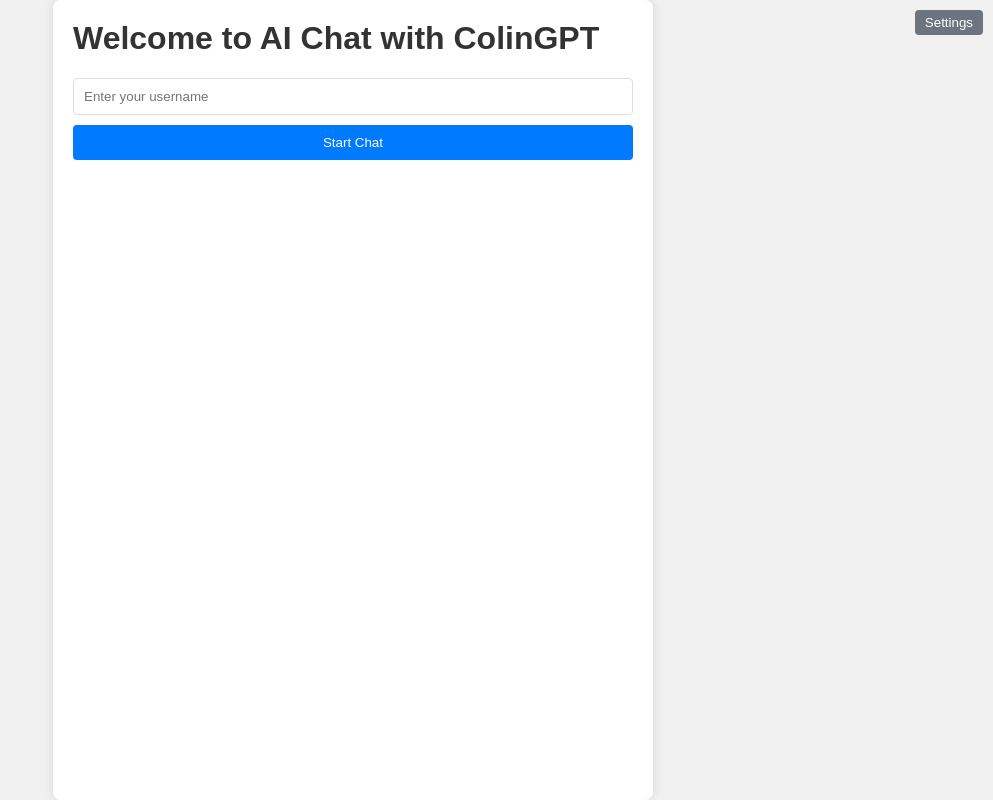
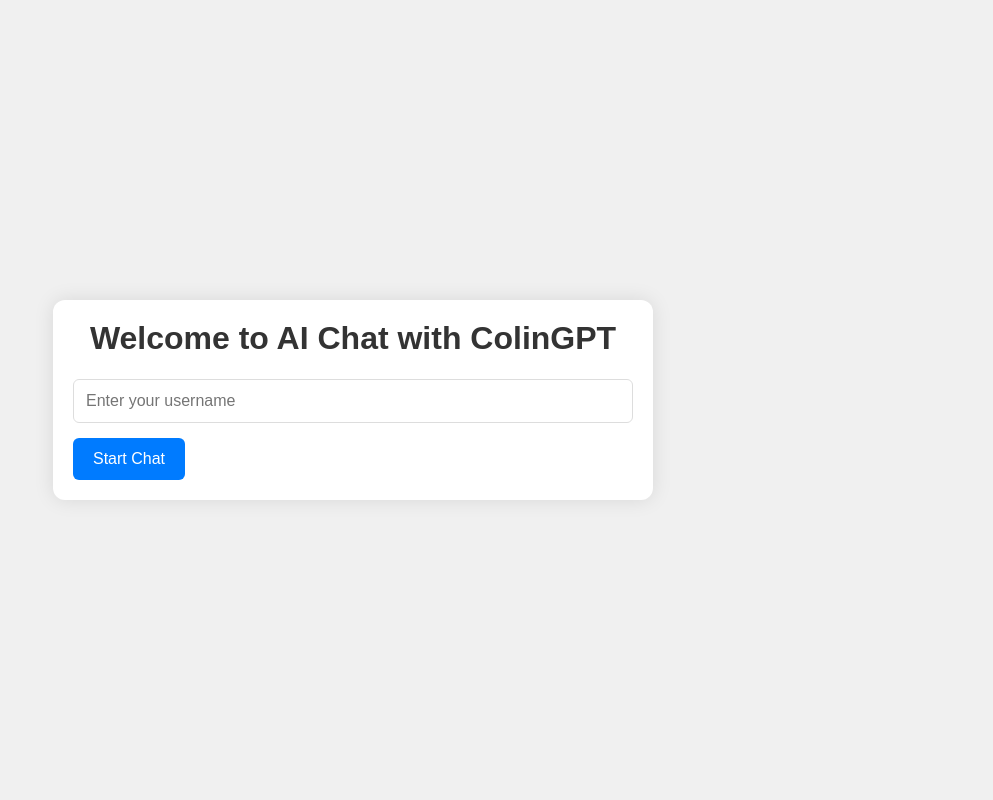
Before and after one commit to colin78/AIChatBuddy, a Flask app: page / in a window 1280 px wide. Shown: the whole page, without its empty margins (287-1280 px from the left). Run offline with Flask 3, Linux system fonts and the light colour scheme.

Commit message:
Agent step completed: Remove settings button and improve UI

```diff
--- a/static/css/style.css
+++ b/static/css/style.css
@@ -13,84 +13,91 @@
     width: 100%;
     max-width: 600px;
     background-color: white;
-    border-radius: 8px;
-    box-shadow: 0 0 10px rgba(0, 0, 0, 0.1);
+    border-radius: 12px;
+    box-shadow: 0 0 20px rgba(0, 0, 0, 0.1);
     overflow: hidden;
-    display: flex;
-    flex-direction: column;
-    height: 100vh;
 }
 
 #login-container, #chat-container {
     padding: 20px;
-    flex-grow: 1;
-    display: flex;
-    flex-direction: column;
 }
 
-h1, h2, h3 {
+h1, h2 {
     margin-top: 0;
     color: #333;
+    text-align: center;
 }
 
 input[type="text"] {
     width: 100%;
-    padding: 10px;
-    margin-bottom: 10px;
+    padding: 12px;
+    margin-bottom: 15px;
     border: 1px solid #ddd;
-    border-radius: 4px;
+    border-radius: 6px;
     box-sizing: border-box;
+    font-size: 16px;
 }
 
 button {
     background-color: #007bff;
     color: white;
     border: none;
-    padding: 10px 20px;
-    border-radius: 4px;
+    padding: 12px 20px;
+    border-radius: 6px;
     cursor: pointer;
-    transition: background-color 0.3s;
+    transition: background-color 0.3s, transform 0.1s;
+    font-size: 16px;
 }
 
 button:hover {
     background-color: #0056b3;
+    transform: translateY(-2px);
+}
+
+button:active {
+    transform: translateY(0);
+}
+
+#chat-header {
+    background-color: #007bff;
+    color: white;
+    padding: 15px;
+    text-align: center;
+    border-top-left-radius: 12px;
+    border-top-right-radius: 12px;
 }
 
 #chat-wrapper {
-    flex-grow: 1;
-    display: flex;
-    flex-direction: column;
-}
-
-#chat-messages {
-    flex-grow: 1;
+    height: 400px;
     overflow-y: auto;
     border: 1px solid #ddd;
-    border-radius: 4px;
-    padding: 10px;
-    margin-bottom: 10px;
-    height: 300px;
+    border-radius: 6px;
+    padding: 15px;
+    margin-bottom: 15px;
 }
 
 .message {
-    margin-bottom: 10px;
-    padding: 8px;
-    border-radius: 4px;
+    margin-bottom: 15px;
+    padding: 10px;
+    border-radius: 6px;
+    max-width: 80%;
 }
 
 .user-message {
     background-color: #e6f2ff;
     text-align: right;
+    margin-left: auto;
 }
 
 .ai-message {
     background-color: #f0f0f0;
     text-align: left;
+    margin-right: auto;
 }
 
 #chat-input {
     display: flex;
-    margin-bottom: 10px;
+    margin-bottom: 15px;
 }
 
 #message-input {
@@ -102,50 +109,33 @@
     background-color: #dc3545;
     color: white;
     border: none;
-    padding: 10px 20px;
-    border-radius: 4px;
+    padding: 12px 20px;
+    border-radius: 6px;
     cursor: pointer;
-    transition: background-color 0.3s;
+    transition: background-color 0.3s, transform 0.1s;
     width: 100%;
+    margin-top: 15px;
 }
 
 #clear-chat-button:hover {
     background-color: #c82333;
+    transform: translateY(-2px);
+}
+
+#clear-chat-button:active {
+    transform: translateY(0);
 }
 
 .powered-by {
     text-align: center;
     color: #888;
-    font-size: 11px;
-    margin-top: 15px;
+    font-size: 12px;
+    margin-top: 20px;
     font-style: italic;
 }
 
-#settings-button {
-    background-color: #6c757d;
-    color: white;
-    border: none;
-    padding: 5px 10px;
-    border-radius: 4px;
-    cursor: pointer;
-    transition: background-color 0.3s;
-    position: absolute;
-    top: 10px;
-    right: 10px;
-    z-index: 1000;
-}
-
-#settings-button:hover {
-    background-color: #5a6268;
-}
-
 #conversation-starters {
-    margin-bottom: 15px;
-    background-color: #f8f9fa;
-    border: 1px solid #dee2e6;
-    border-radius: 4px;
-    padding: 10px;
-    overflow-x: auto;
+    margin-bottom: 20px;
 }
 
 #starters-list {
--- a/static/js/app.js
+++ b/static/js/app.js
@@ -9,13 +9,11 @@
 const messageInput = document.getElementById('message-input');
 const sendButton = document.getElementById('send-button');
 const clearChatButton = document.getElementById('clear-chat-button');
-const settingsButton = document.getElementById('settings-button');
 const startersList = document.getElementById('starters-list');
 
 loginButton.addEventListener('click', login);
 sendButton.addEventListener('click', sendMessage);
 clearChatButton.addEventListener('click', clearChatHistory);
-settingsButton.addEventListener('click', openSettings);
 messageInput.addEventListener('keypress', (e) => {
     if (e.key === 'Enter') {
         e.preventDefault();
@@ -102,10 +100,6 @@
     .catch(error => console.error('Error:', error));
 }
 
-function openSettings() {
-    alert('Settings functionality coming soon!');
-}
-
 function loadConversationStarters() {
     fetch('/api/conversation_starters')
         .then(response => response.json())
--- a/templates/index.html
+++ b/templates/index.html
@@ -14,6 +14,9 @@
             <button id="login-button">Start Chat</button>
         </div>
         <div id="chat-container" style="display: none;">
+            <div id="chat-header">
+                <h2>Chat with ColinGPT</h2>
+            </div>
             <div id="chat-wrapper">
                 <div id="chat-messages"></div>
             </div>
@@ -27,7 +30,6 @@
             <button id="clear-chat-button">Clear Chat History</button>
             <div id="powered-by" class="powered-by">Powered by OpenAI GPT-3 and Flask</div>
         </div>
-        <button id="settings-button">Settings</button>
     </div>
     <script src="/static/js/app.js"></script>
 </body>
```
Also changed, not shown: other parts of static/css/style.css (+10 -22 lines).
